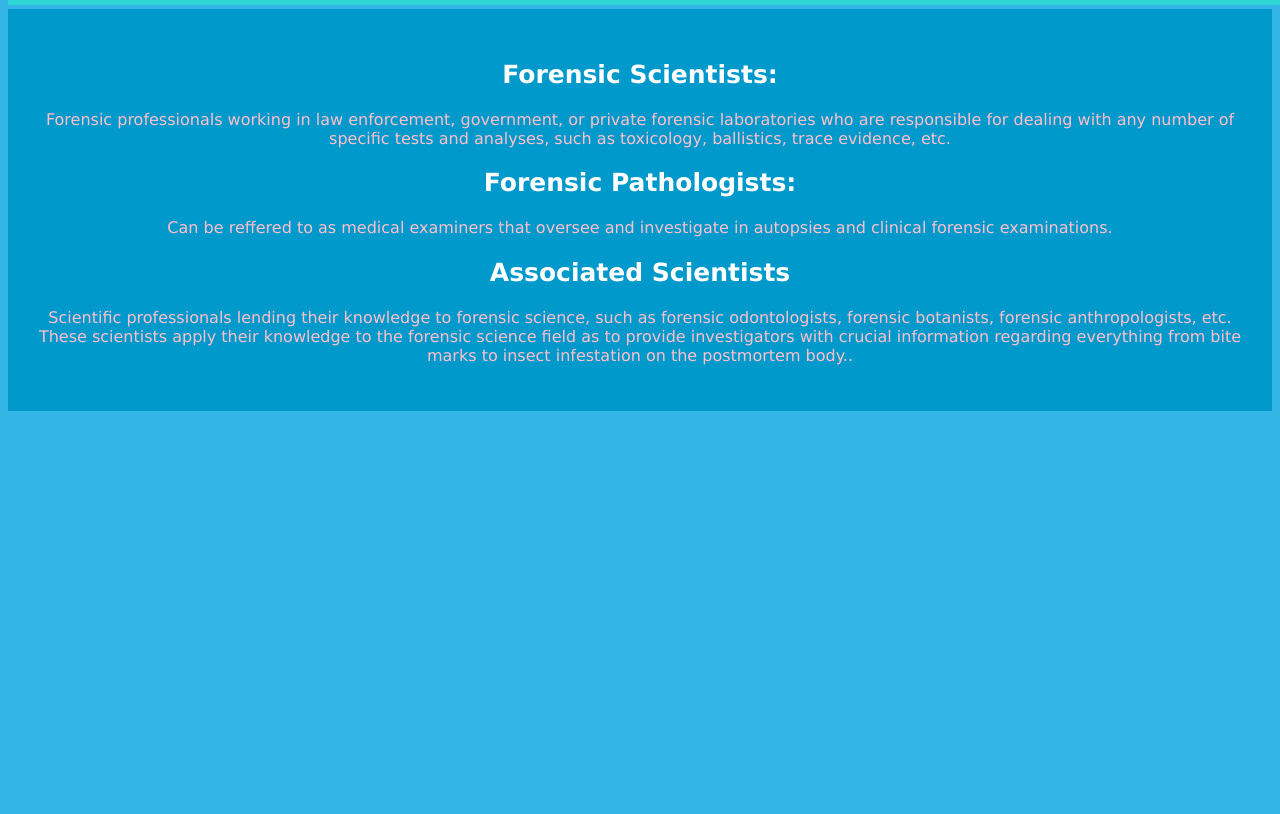
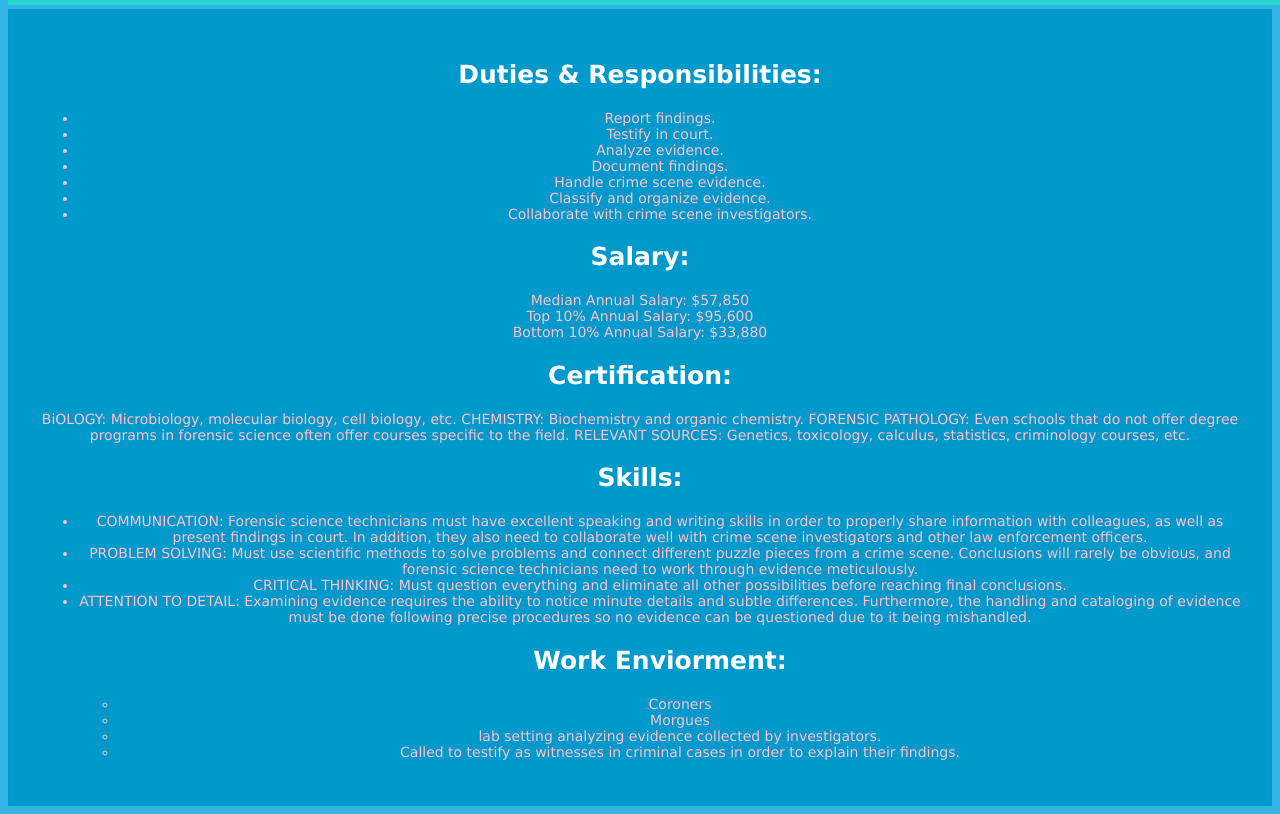
Before and after one commit to adonese435/freedom-project, a plain HTML site: page jobs.html in a window 1280 px wide. Shown: the part 1012-1826 px from the top of the page. Before the commit the page ends 1431 px from the top, so only its background shows below. Drawn offline with Linux system fonts and the light colour scheme.

Commit message:
Update jobs.html

```diff
--- a/jobs.html
+++ b/jobs.html
@@ -1,15 +1,13 @@
 <!DOCTYPE html>
 <html>
+
 <head>
 	<style>
-
-
-
 		body {
 			background-color: #33b5e5;
 		}
 
-img{
+		img {
 			border: solid #2bd6d3 5px;
 		}
 
@@ -25,6 +23,7 @@ div {
 		p {
 			color: pink;
 			font-size: 16px;
+			text-align: left;
 
 		}
 
@@ -44,6 +43,14 @@ h2 {
 		}
 
 
+		ul {
+			color: pink;
+		}
+
+		dt {
+			color: pink;
+
+		}
 
 		h4 {
 			border: solid black 3px;
@@ -52,12 +59,17 @@ h4 {
 		}
 
 
-.col-6 {width: 100%;}
+		p3 {
+			text-indent: 50px;
+			color: pink;
+		}
+
+		.col-6 {
+			width: 100%;
+		}
 
 
-#33b5e5
-#0099cc
-
+		#33b5e5 #0099cc
 	</style>
 
 
@@ -75,12 +87,48 @@ h4 {
 
 <div class="col-3 right">
     <div class="aside">
-      <h2>Forensic Scientists:</h2>
-      <p>Forensic professionals working in law enforcement, government, or private forensic laboratories who are responsible for dealing with any number of specific tests and analyses, such as toxicology, ballistics, trace evidence, etc.</p>
-      <h2>Forensic Pathologists:</h2>
-      <p>Can be reffered to as medical examiners that oversee and investigate in autopsies and clinical forensic examinations.</p>
-      <h2>Associated Scientists</h2>
-      <p>Scientific professionals lending their knowledge to forensic science, such as forensic odontologists, forensic botanists, forensic anthropologists, etc.  These scientists apply their knowledge to the forensic science field as to provide investigators with crucial information regarding everything from bite marks to insect infestation on the postmortem body..</p>
+      <h2>Duties & Responsibilities:</h2>
+       <p><ul>
+          <li>Report findings.</li>
+          <li>Testify in court.</li>
+          <li>Analyze evidence.</li>
+
+           <li>Document findings.</li>
+           <li>Handle crime scene evidence.</li>
+           <li>Classify and organize evidence.</li>
+          <li>Collaborate with crime scene investigators.</li>
+        </ul></p>
+
+      <h2>Salary:</h2>
+      <p>
+        <dt>Median Annual Salary: $57,850</dt>
+<dt>Top 10% Annual Salary: $95,600</dt>
+<dt>Bottom 10% Annual Salary: $33,880</dt></p>
+
+
+      <h2>Certification:</h2>
+      <p3>
+        BiOLOGY: Microbiology, molecular biology, cell biology, etc.
+CHEMISTRY: Biochemistry and organic chemistry.
+
+FORENSIC PATHOLOGY: Even schools that do not offer degree programs in forensic science often offer courses specific to the field.
+ RELEVANT SOURCES: Genetics, toxicology, calculus, statistics, criminology courses, etc.</p3>
+
+<h2>Skills: </h2>
+<p><ul>
+  <li>COMMUNICATION: Forensic science technicians must have excellent speaking and writing skills in order to properly share information with colleagues, as well as present findings in court. In addition, they also need to collaborate well with crime scene investigators and other law enforcement officers.</li>
+<li>PROBLEM SOLVING: Must use scientific methods to solve problems and connect different puzzle pieces from a crime scene. Conclusions will rarely be obvious, and forensic science technicians need to work through evidence meticulously.</li>
+<li>CRITICAL THINKING: Must question everything and eliminate all other possibilities before reaching final conclusions.</li>
+<li>ATTENTION TO DETAIL: Examining evidence requires the ability to notice minute details and subtle differences. Furthermore, the handling and cataloging of evidence must be done following precise procedures so no evidence can be questioned due to it being mishandled.</li></p>
+
+<h2> Work Enviorment:</h2>
+<p><ul>
+  <li>Coroners</li>
+<li>Morgues</li>
+<li>lab setting analyzing evidence collected by investigators.</li>
+  <li>Called to testify as witnesses in criminal cases in order to explain their findings.</li></ul></p>
+
+
     </div>
   </div>
 </div>
```
Lines whose indentation alone changed are shown as unchanged.
